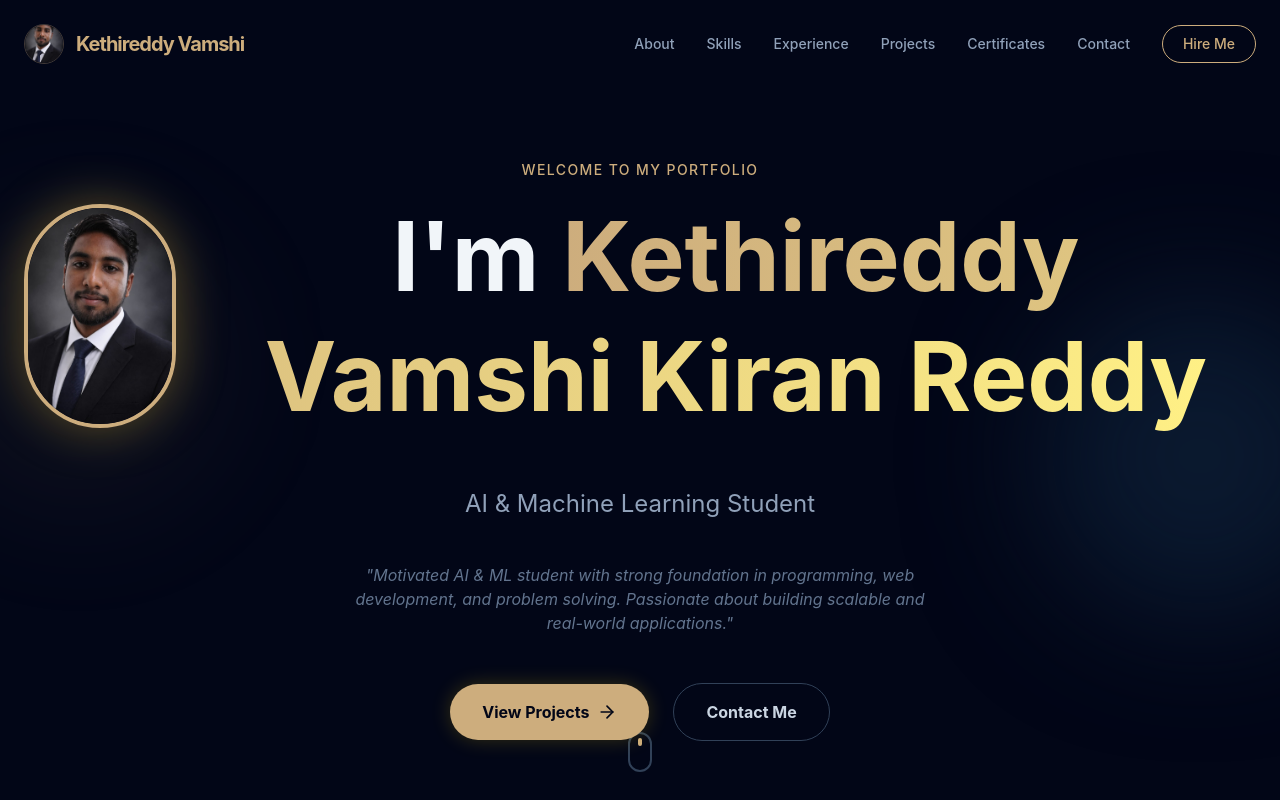
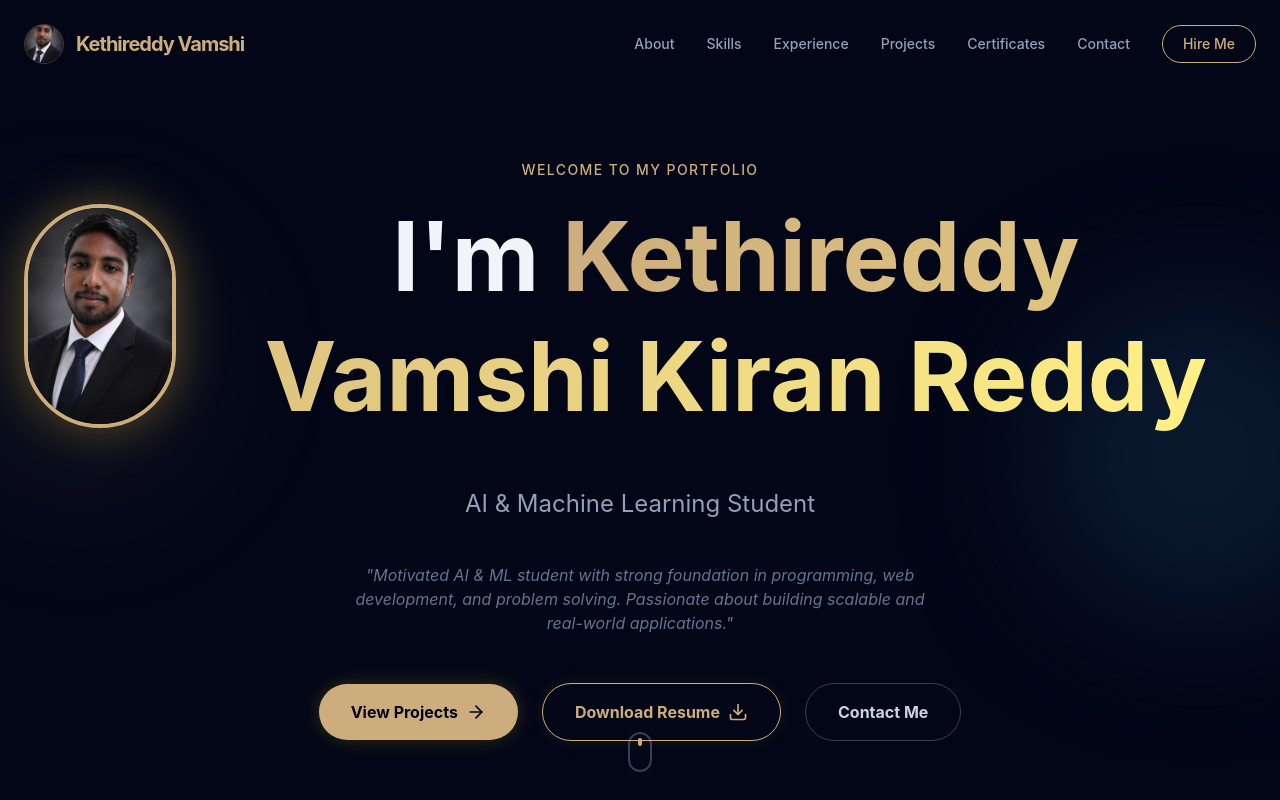
Before and after one commit to vamshikiran2005/portfolio, a React (Vite) app: page / in a window 1280 px wide. Shown: the top 800 px of the page. Built offline with nearby package versions, Linux system fonts and the light colour scheme.

Commit message:
feat: add download resume button and link resume photo

```diff
--- a/src/components/Hero.tsx
+++ b/src/components/Hero.tsx
@@ -1,6 +1,6 @@
 import { motion } from "framer-motion";
 import { portfolioData } from "../data";
-import { ArrowRight } from "lucide-react";
+import { ArrowRight, Download } from "lucide-react";
 import profilePhoto from "../assets/profile.jpg";
 
 export const Hero = () => {
@@ -41,6 +41,14 @@ export const Hero = () => {
               <ArrowRight className="w-5 h-5 group-hover:translate-x-1 transition-transform" />
             </a>
             <a
+              href={portfolioData.contact.resume}
+              download
+              className="px-8 py-4 border border-gold text-gold rounded-full font-bold flex items-center gap-2 hover:bg-gold/10 transition-all duration-300 shadow-[0_0_15px_rgba(212,175,55,0.1)]"
+            >
+              Download Resume
+              <Download className="w-5 h-5" />
+            </a>
+            <a
               href="#contact"
               className="px-8 py-4 border border-slate-700 text-slate-300 rounded-full font-bold flex items-center gap-2 hover:bg-white/5 transition-all duration-300"
             >
--- a/src/data.ts
+++ b/src/data.ts
@@ -141,5 +141,6 @@ export const portfolioData = {
     location: "Karimnagar, Telangana",
     linkedin: "https://www.linkedin.com/in/kethireddy-vamshi-kiran-reddy-7545b0245/",
     github: "https://github.com/vamshikiran2005",
+    resume: "/resume.jpg",
   },
 };
```
Also changed, not shown: public/resume.jpg (added).
